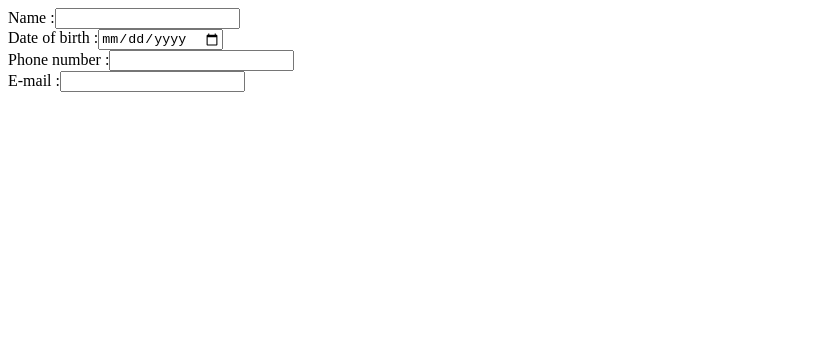
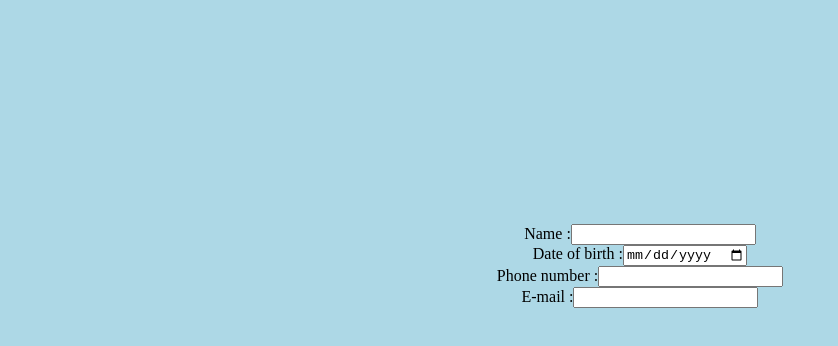
Before and after one commit to Muhammadislom003/kom, a plain HTML site: page index.html in a window 1280 px wide. Shown: the whole page, without its empty margins (0-838 px from the left). Drawn offline with Linux system fonts and the light colour scheme.

Commit message:
Update index.html

```diff
--- a/index.html
+++ b/index.html
@@ -1,7 +1,9 @@
 <!DOCTY{E html>
 <html>
-
-<form>
+<body style="background:lightblue">
+<center>
+  <form>
+    </br>  </br>  </br>  </br>  </br>  </br>  </br>  </br>  </br>  </br>  </br>  </br>
 Name             :<input type="text"/>
   </br>
 Date of birth    :<input type="date"/>
@@ -9,7 +11,8 @@ Date of birth    :<input type="date"/>
 Phone number     :<input type="number"/>
 </br>
 E-mail           :<input type="email"/>
-
+</center>
+</body>
 </form>
 </body>
 </html>
```
